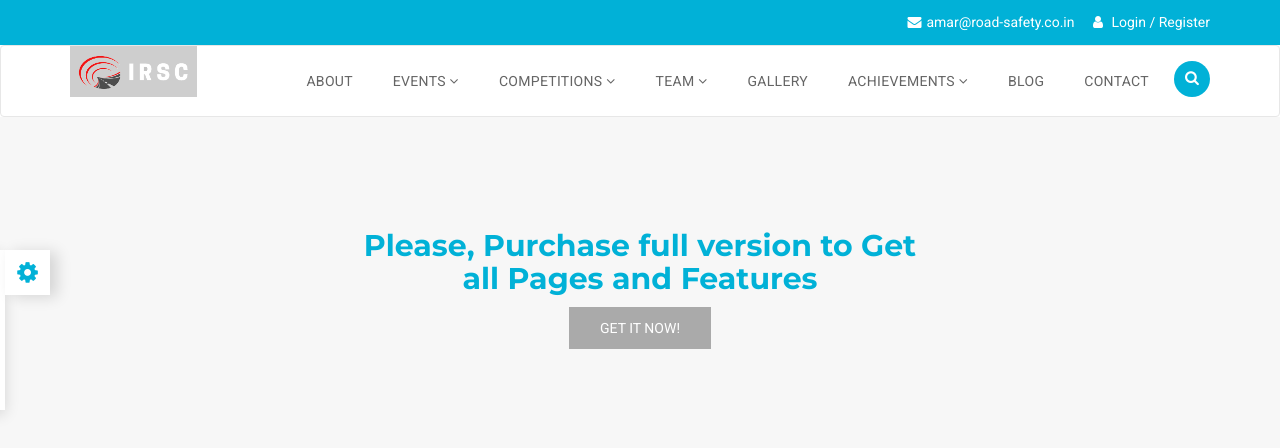
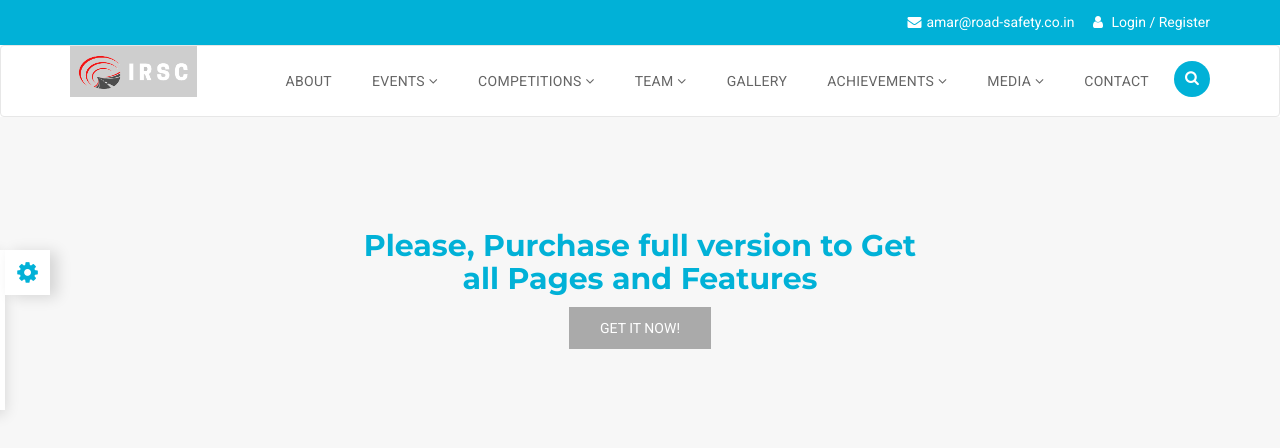
Before and after one commit to DivyanshuSaxena/IRSC-Website, a PHP site: page /index.php in a window 1280 px wide. Shown: the top 448 px of the page. Run offline with PHP 8.4, Linux system fonts and the light colour scheme.

Commit message:
header update

```diff
--- a/website main/header.php
+++ b/website main/header.php
@@ -72,7 +72,14 @@
                     <li><a href="awards.php">Awards</a></li>
                   </ul>
                 </li>
-                <li><a href="#" data-toggle="dropdown">Blog</a></li>
+                <li class="dropdown dropdown-toggle">
+                  <a href="#" data-toggle="dropdown">Media <i class="fa fa-angle-down"></i></a>
+                  <ul class="dropdown-menu">
+                    <li><a href="event-grid.php">Blog</a></li>
+                    <li><a href="event.php">In Media</a></li>
+                    <li><a href="event.php">Press Release</a></li>
+                  </ul>
+                </li>
                 <li><a href="contact.php">Contact</a></li>
               </ul>
             </div>
```
